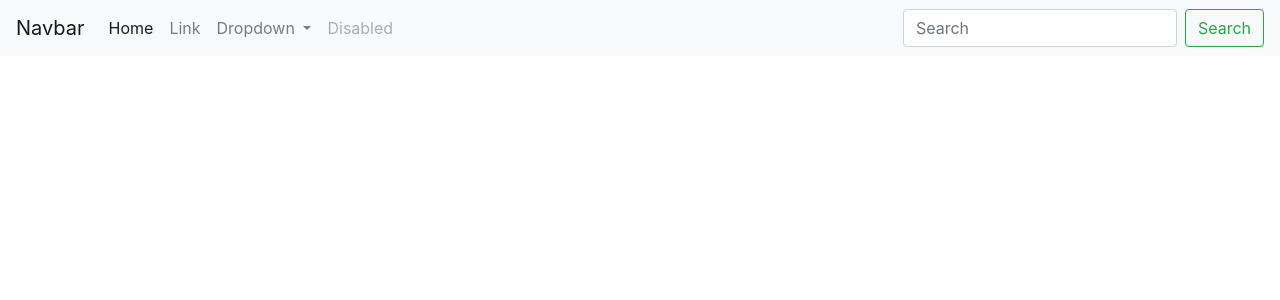
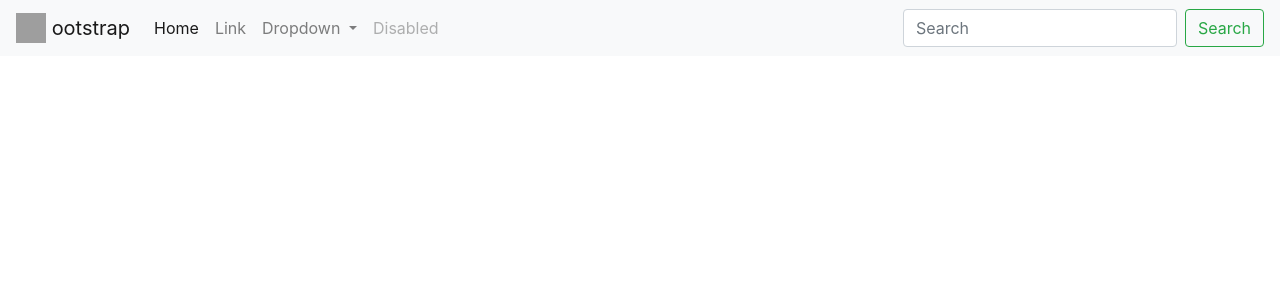
Before and after one commit to aeroshev/chatbot, a Django app: page / in a window 1280 px wide. Shown: the top 300 px of the page. Run offline with Django 3.2, Linux system fonts and the light colour scheme; parts of the project's set-up code (start-up, migrations or seed data) failed here and were passed over; some libraries are stand-ins or nearby versions; grey boxes are pictures that could not be loaded.

Commit message:
Bootstrap with image

```diff
--- a/chatbot/templates/index.html
+++ b/chatbot/templates/index.html
@@ -18,7 +18,10 @@
 </head>
 <body>
     <nav class="navbar navbar-expand-lg navbar-light bg-light">
-      <a class="navbar-brand" href="#">Navbar</a>
+        <a class="navbar-brand" href="#">
+            <img src="https://getbootstrap.com//docs/4.3/assets/brand/bootstrap-solid.svg" width="30" height="30" class="d-inline-block align-top" alt="">
+            ootstrap
+        </a>
       <button class="navbar-toggler" type="button" data-toggle="collapse" data-target="#navbarSupportedContent" aria-controls="navbarSupportedContent" aria-expanded="false" aria-label="Toggle navigation">
         <span class="navbar-toggler-icon"></span>
       </button>
```
